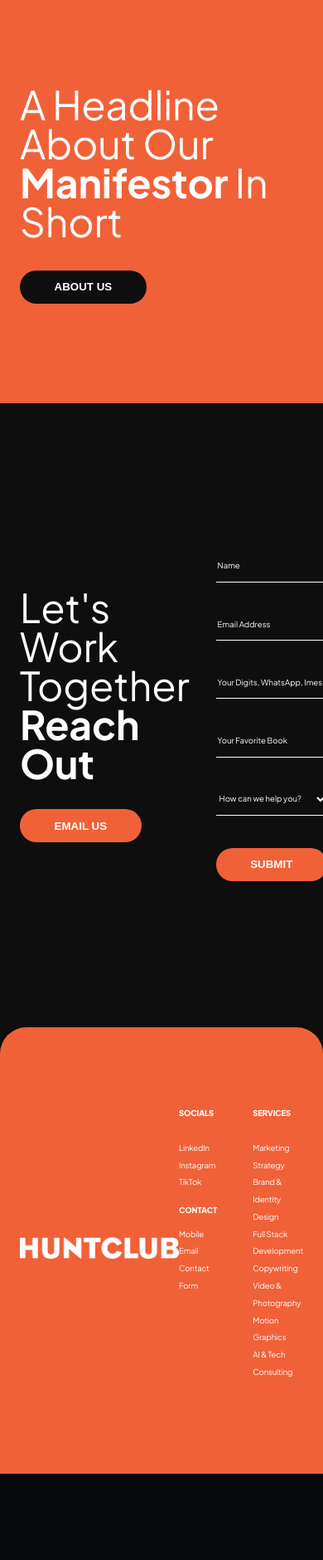
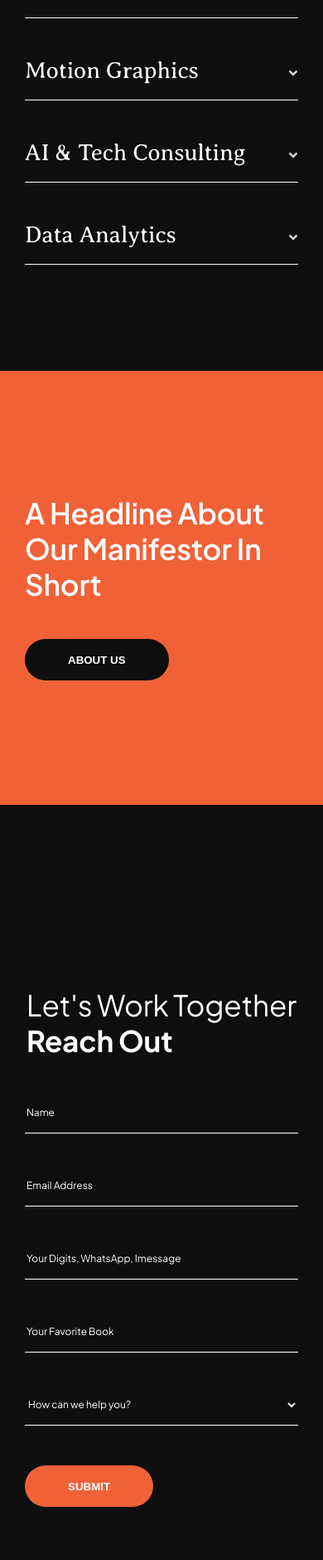
Before and after one commit to koheejs/darlene-hunt-club, a web app: file docs/index.html in a window 390 px wide; the page is wider, and only the part inside the window is pictured. Shown: the part 2772-4652 px from the top of that part at 83% size. Before the commit the page ends 4548 px from the top of that part, so only its background shows below. Run offline with its HTML, style and script files only (its server is not run), Linux system fonts and the light colour scheme; style sheets or scripts are compiled from the project's sources.

Commit message:
feat: implement mobile styles

```diff
--- a/docs/about-us.html
+++ b/docs/about-us.html
@@ -90,7 +90,7 @@
         <div class="container">
           <div class="heading">
             <h2 class="section-title">Let's Work Together<br><strong>Reach Out</strong></h2>
-            <button class="cta">EMAIL US</button>
+            <button class="cta email">EMAIL US</button>
           </div>
           <div class="form-wrapper">
             <form method="POST" action="/">
--- a/docs/css/styles.css
+++ b/docs/css/styles.css
@@ -33,6 +33,12 @@
 }
 @font-face {
   font-family: "Jarkata";
+  src: url(../assets/fonts/PlusJakartaSans-SemiBold.ttf) format("truetype");
+  font-weight: 600;
+  font-style: normal;
+}
+@font-face {
+  font-family: "Jarkata";
   src: url(../assets/fonts/PlusJakartaSans-Bold.ttf) format("truetype");
   font-weight: 700;
   font-style: normal;
@@ -63,11 +69,6 @@ html {
   font-size: 10px;
   scroll-behavior: smooth;
 }
-@media only screen and (max-width: 768px) {
-  html {
-    font-size: 8px;
-  }
-}
 
 body {
   font-family: "Jarkata";
@@ -85,6 +86,12 @@ body.no-scroll {
   height: 100%;
   overflow: hidden;
 }
+@media only screen and (max-width: 768px) {
+  body {
+    font-size: 1.6rem;
+    line-height: 1.5625;
+  }
+}
 
 body.freeze-body {
   overflow: hidden;
@@ -100,7 +107,7 @@ h1 {
   font-weight: 700;
   line-height: 0.98;
 }
-@media only screen and (max-width: 576px) {
+@media only screen and (max-width: 768px) {
   h1 {
     font-weight: 500;
     font-size: 5rem;
@@ -113,9 +120,10 @@ h2 {
   font-weight: 800;
   line-height: 1.1;
 }
-@media only screen and (max-width: 576px) {
+@media only screen and (max-width: 768px) {
   h2 {
-    font-size: 3.4rem;
+    font-size: 3rem;
+    line-height: 1.1667;
   }
 }
 
@@ -195,6 +203,12 @@ img {
 .section-title strong {
   font-weight: 700;
 }
+@media only screen and (max-width: 768px) {
+  .section-title {
+    font-size: 3.5rem;
+    line-height: 1.23;
+  }
+}
 
 .self-center {
   margin-left: auto;
@@ -255,6 +269,13 @@ footer .container {
   justify-content: space-between;
   align-items: center;
 }
+@media only screen and (max-width: 768px) {
+  footer .container {
+    flex-direction: column;
+    justify-content: flex-start;
+    align-items: flex-start;
+  }
+}
 footer .navigation {
   display: flex;
   gap: 5.4rem;
@@ -269,6 +290,18 @@ footer .navigation .block h3 {
 }
 footer .navigation .block:nth-child(2) h3 {
   margin-bottom: 1.3rem;
+}
+@media only screen and (max-width: 768px) {
+  footer .navigation {
+    flex-direction: column;
+    gap: 0;
+  }
+  footer .navigation .block {
+    margin-bottom: 0;
+  }
+  footer .navigation .block h3 {
+    margin: 2.8rem 0;
+  }
 }
 footer .navigation-list li {
   font-size: 1.2rem;
@@ -311,6 +344,12 @@ section#descriptions .row {
   display: flex;
   justify-content: space-between;
 }
+@media only screen and (max-width: 768px) {
+  section#descriptions .row {
+    flex-direction: column;
+    gap: 6.5rem;
+  }
+}
 section#descriptions .row .col-left,
 section#descriptions .row .col-right {
   flex: 1;
@@ -326,6 +365,18 @@ section#descriptions .row .col-left p,
 section#descriptions .row .col-right p {
   width: 50%;
 }
+@media only screen and (max-width: 768px) {
+  section#descriptions .row .col-left,
+  section#descriptions .row .col-right {
+    flex-direction: column;
+    align-items: flex-start;
+    gap: 2.5rem;
+  }
+  section#descriptions .row .col-left p,
+  section#descriptions .row .col-right p {
+    width: 100%;
+  }
+}
 section#descriptions .row .col-left img {
   width: 72.39px;
 }
@@ -336,8 +387,19 @@ section#descriptions .row .col-right img {
 section#services {
   padding: 32rem 0;
 }
+@media only screen and (max-width: 768px) {
+  section#services {
+    padding: 10rem 0;
+  }
+}
 section#services .container {
   display: flex;
+}
+@media only screen and (max-width: 768px) {
+  section#services .container {
+    flex-direction: column;
+    gap: 6.5rem;
+  }
 }
 section#services .cta {
   margin-bottom: 4.5rem;
@@ -345,10 +407,22 @@ section#services .cta {
 section#services .heading {
   width: 40%;
 }
+@media only screen and (max-width: 768px) {
+  section#services .heading {
+    width: 100%;
+  }
+}
 section#services .accordions {
   width: 60%;
   display: flex;
   gap: 5.4rem;
+}
+@media only screen and (max-width: 768px) {
+  section#services .accordions {
+    width: 100%;
+    gap: 0;
+    flex-direction: column;
+  }
 }
 section#services .accordions .accordion-group {
   flex: 1;
@@ -386,6 +460,15 @@ section#headline .container .section-title {
   max-width: 650px;
   margin-bottom: 4.4rem;
 }
+@media only screen and (max-width: 768px) {
+  section#headline .container .section-title {
+    font-size: 3.5rem;
+    font-weight: 600;
+  }
+  section#headline .container .section-title strong {
+    font-weight: 600;
+  }
+}
 
 section#contact-form {
   padding: 22rem 0;
@@ -395,21 +478,46 @@ section#contact-form .container {
   align-items: center;
   gap: 4rem;
 }
+@media only screen and (max-width: 768px) {
+  section#contact-form .container {
+    flex-direction: column;
+  }
+  section#contact-form .container .cta.email {
+    display: none;
+  }
+}
 section#contact-form .heading {
   flex: 1;
 }
 section#contact-form .heading .section-title {
   margin-bottom: 4rem;
 }
+@media only screen and (max-width: 768px) {
+  section#contact-form .heading .section-title {
+    margin-bottom: 0;
+  }
+}
 section#contact-form .form-wrapper {
   flex: 1;
   display: flex;
   justify-content: flex-end;
 }
+@media only screen and (max-width: 768px) {
+  section#contact-form .form-wrapper {
+    flex-direction: column;
+    align-self: stretch;
+  }
+}
 section#contact-form .form-wrapper form {
   flex: 1;
   text-align: right;
   max-width: 56rem;
+}
+@media only screen and (max-width: 768px) {
+  section#contact-form .form-wrapper form {
+    max-width: none;
+    text-align: left;
+  }
 }
 section#contact-form .form-wrapper input,
 section#contact-form .form-wrapper select {
--- a/docs/index.html
+++ b/docs/index.html
@@ -199,7 +199,7 @@
         <div class="container">
           <div class="heading">
             <h2 class="section-title">Let's Work Together<br><strong>Reach Out</strong></h2>
-            <button class="cta">EMAIL US</button>
+            <button class="cta email">EMAIL US</button>
           </div>
           <div class="form-wrapper">
             <form method="POST" action="/">
--- a/src/css/_global.scss
+++ b/src/css/_global.scss
@@ -37,6 +37,13 @@
 
 @font-face {
   font-family: 'Jarkata';
+  src: url(../assets/fonts/PlusJakartaSans-SemiBold.ttf) format('truetype');
+  font-weight: 600;
+  font-style: normal;
+}
+
+@font-face {
+  font-family: 'Jarkata';
   src: url(../assets/fonts/PlusJakartaSans-Bold.ttf) format('truetype');
   font-weight: 700;
   font-style: normal;
@@ -70,9 +77,9 @@
 html {
   font-size: 10px;
   scroll-behavior: smooth;
-  @include breakpoint($breakpoint-sm) {
-    font-size: 8px;
-  }
+  // @include breakpoint($breakpoint-sm) {
+  //   font-size: 8px;
+  // }
 }
 
 body {
@@ -92,6 +99,11 @@ body {
     height: 100%;
     overflow: hidden;
   }
+
+  @include breakpoint($breakpoint-sm) {
+    font-size: 1.6rem;
+    line-height: 1.5625;
+  }
 }
 
 body.freeze-body {
@@ -108,7 +120,7 @@ h1 {
   font-weight: 700;
   line-height: 0.98;
 
-  @include breakpoint($breakpoint-xs) {
+  @include breakpoint($breakpoint-sm) {
     font-weight: 500;
     font-size: 5rem;
     line-height: 0.86;
@@ -120,8 +132,9 @@ h2 {
   font-weight: 800;
   line-height: 1.1;
 
-  @include breakpoint($breakpoint-xs) {
-    font-size: 3.4rem;
+  @include breakpoint($breakpoint-sm) {
+    font-size: 3rem;
+    line-height: 1.1667;
   }
 }
 
@@ -198,6 +211,11 @@ img {
   strong {
     font-weight: 700;
   }
+
+  @include breakpoint($breakpoint-sm) {
+    font-size: 3.5rem;
+    line-height: 1.23;
+  }
 }
 
 // Utilities
--- a/src/css/_layout.scss
+++ b/src/css/_layout.scss
@@ -30,6 +30,12 @@ footer {
     display: flex;
     justify-content: space-between;
     align-items: center;
+
+    @include breakpoint($breakpoint-sm) {
+      flex-direction: column;
+      justify-content: flex-start;
+      align-items: flex-start;
+    }
   }
 
   .navigation {
@@ -51,6 +57,18 @@ footer {
         }
       }
     }
+
+    @include breakpoint($breakpoint-sm) {
+      flex-direction: column;
+      gap: 0;
+
+      .block {
+        margin-bottom: 0;
+        h3 {
+          margin: 2.8rem 0;
+        }
+      }
+    }
   }
 
   .navigation-list {
--- a/src/css/sections/_home-services.scss
+++ b/src/css/sections/_home-services.scss
@@ -1,8 +1,17 @@
 section#services {
   padding: 32rem 0;
 
+  @include breakpoint($breakpoint-sm) {
+    padding: 10rem 0;
+  }
+
   .container {
     display: flex;
+
+    @include breakpoint($breakpoint-sm) {
+      flex-direction: column;
+      gap: 6.5rem;
+    }
   }
 
   .cta {
@@ -11,12 +20,21 @@ section#services {
 
   .heading {
     width: 40%;
+    @include breakpoint($breakpoint-sm) {
+      width: 100%;
+    }
   }
 
   .accordions {
     width: 60%;
     display: flex;
     gap: 5.4rem;
+
+    @include breakpoint($breakpoint-sm) {
+      width: 100%;
+      gap: 0;
+      flex-direction: column;
+    }
 
     .accordion-group {
       flex: 1;
--- a/src/css/sections/_home_contact_form.scss
+++ b/src/css/sections/_home_contact_form.scss
@@ -5,6 +5,14 @@ section#contact-form {
     display: flex;
     align-items: center;
     gap: 4rem;
+
+    @include breakpoint($breakpoint-sm) {
+      flex-direction: column;
+
+      .cta.email {
+        display: none;
+      }
+    }
   }
 
   .heading {
@@ -12,6 +20,10 @@ section#contact-form {
 
     .section-title {
       margin-bottom: 4rem;
+
+      @include breakpoint($breakpoint-sm) {
+        margin-bottom: 0;
+      }
     }
   }
 
@@ -20,10 +32,20 @@ section#contact-form {
     display: flex;
     justify-content: flex-end;
 
+    @include breakpoint($breakpoint-sm) {
+      flex-direction: column;
+      align-self: stretch;
+    }
+
     form {
       flex: 1;
       text-align: right;
       max-width: 56rem;
+
+      @include breakpoint($breakpoint-sm) {
+        max-width: none;
+        text-align: left;
+      }
     }
 
     input,
--- a/src/css/sections/_home_descriptions.scss
+++ b/src/css/sections/_home_descriptions.scss
@@ -5,6 +5,11 @@ section#descriptions {
   .row {
     display: flex;
     justify-content: space-between;
+
+    @include breakpoint($breakpoint-sm) {
+      flex-direction: column;
+      gap: 6.5rem;
+    }
 
     .col-left,
     .col-right {
@@ -19,6 +24,15 @@ section#descriptions {
 
       p {
         width: 50%;
+      }
+
+      @include breakpoint($breakpoint-sm) {
+        flex-direction: column;
+        align-items: flex-start;
+        gap: 2.5rem;
+        p {
+          width: 100%;
+        }
       }
     }
 
--- a/src/css/sections/_home_headline.scss
+++ b/src/css/sections/_home_headline.scss
@@ -6,6 +6,14 @@ section#headline {
     .section-title {
       max-width: 650px;
       margin-bottom: 4.4rem;
+
+      @include breakpoint($breakpoint-sm) {
+        font-size: 3.5rem;
+        font-weight: 600;
+        strong {
+          font-weight: 600;
+        }
+      }
     }
   }
 }
--- a/src/pages/contact-form.jade
+++ b/src/pages/contact-form.jade
@@ -5,7 +5,7 @@ section#contact-form
       h2.section-title Let's Work Together
         br
         strong Reach Out
-      button.cta EMAIL US
+      button.cta.email EMAIL US
 
     .form-wrapper
       form(method="POST", action="/")
```
